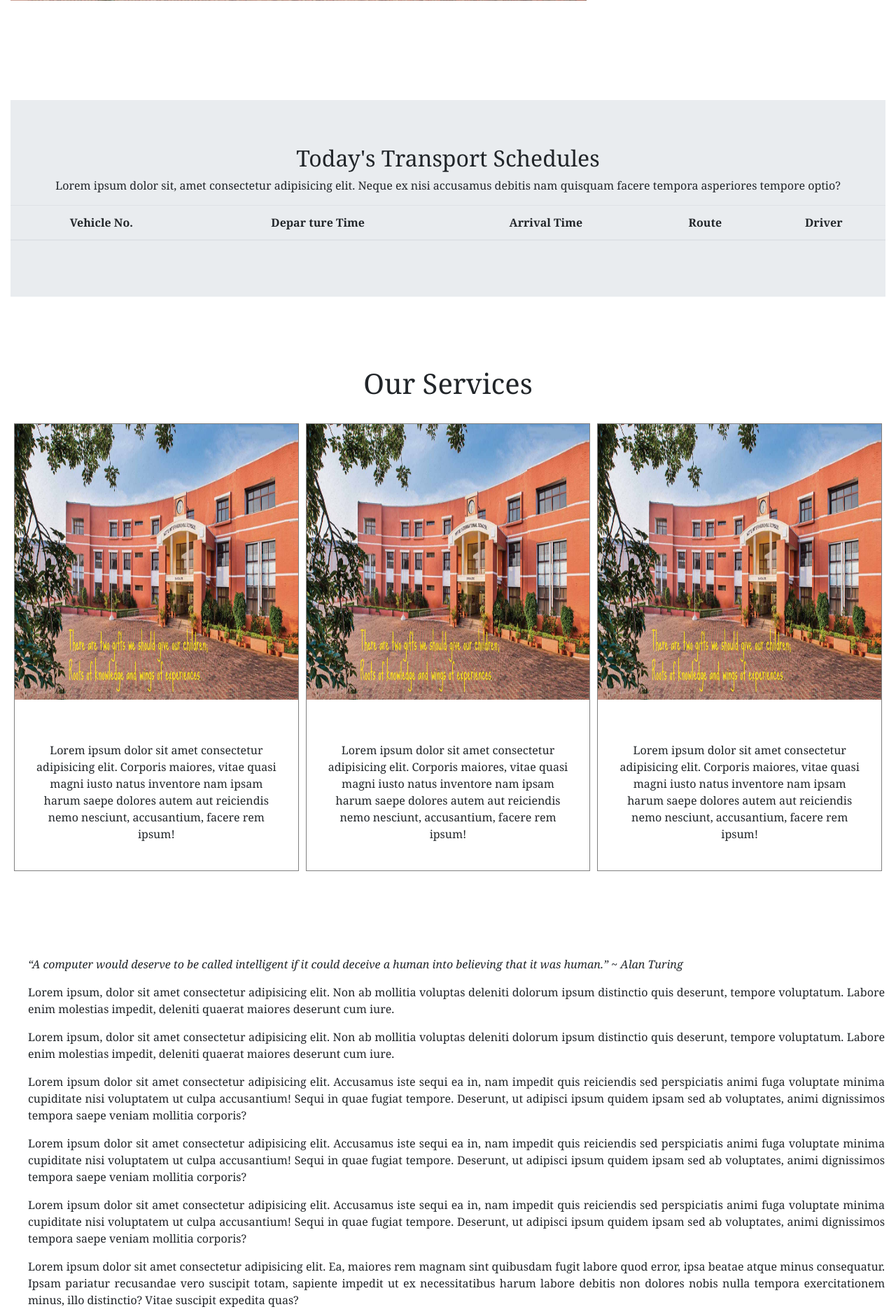
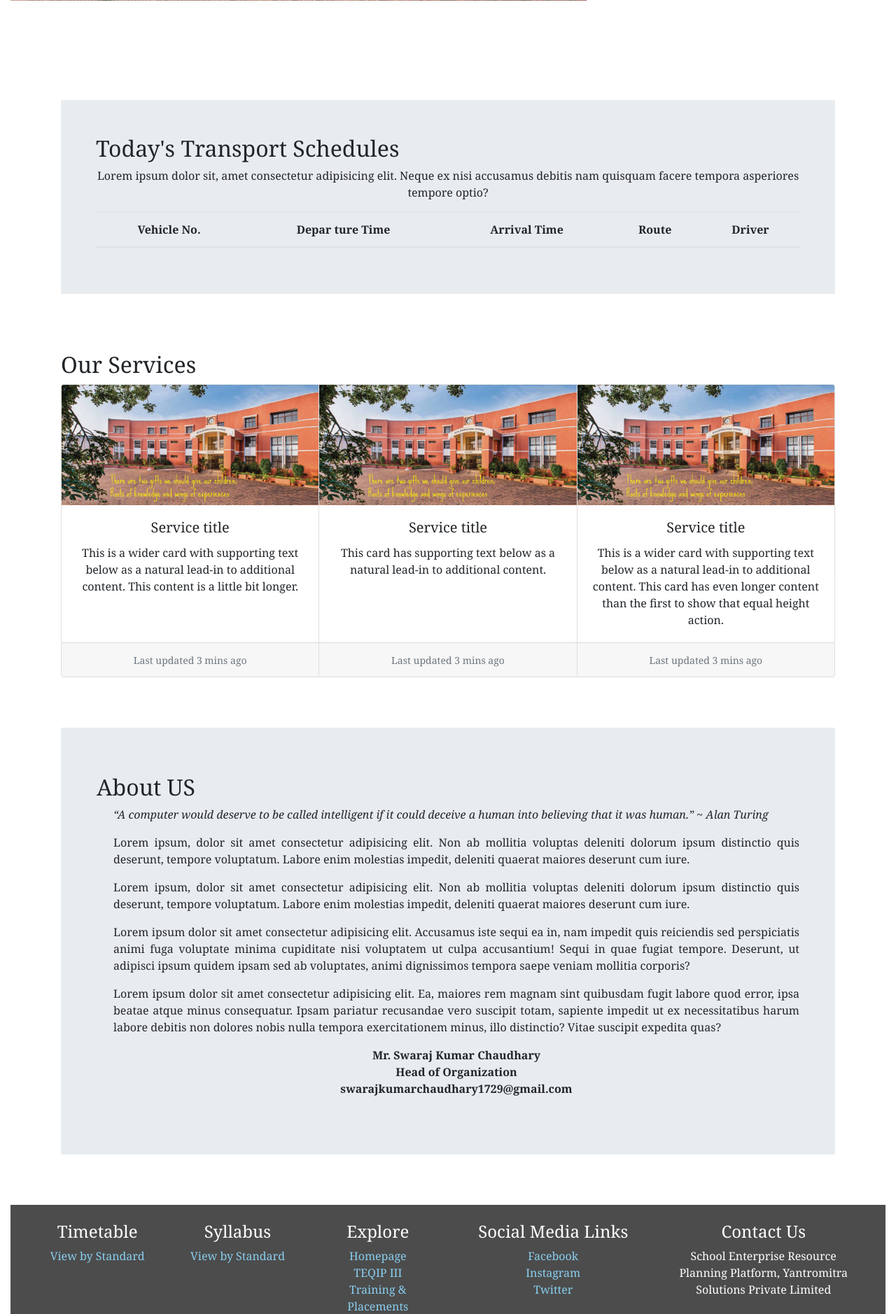
Before and after one commit to gyrodope69/school-management-website, a PHP site: page / in a window 1280 px wide. Shown: the part 457-2335 px from the top of the page at 70% size. Run offline with PHP 8.4, Linux system fonts and the light colour scheme; data comes from the database, SQL or seed files in the repository; lists and menus that the app fills with data are empty.

Commit message:
Update index.php

```diff
--- a/index.php
+++ b/index.php
@@ -1,10 +1,6 @@
 <?php include("./config.php") ?>
 <!doctype html>
 <html lang="en">
-
-<head>
-    <meta charset="utf-8">
-    <meta name="viewport" content="width=device-width, initial-scale=1, shrink-to-fit=no">
 
 <head>
         <meta charset="utf-8">
@@ -76,8 +72,8 @@
         </div>
         <br>
 
-        <div class="jumbotron jumbotron-fluid mt-5">
-            <h2>Today's Transport Schedules</h2>
+        <div class="jumbotron jumbotron-fluid mt-5" style="padding: 50px 50px 50px 50px; margin: 4.5rem">
+            <h2 align="left">Today's Transport Schedules</h2>
             <p>Lorem ipsum dolor sit, amet consectetur adipisicing elit. Neque ex nisi accusamus debitis nam quisquam facere tempora asperiores tempore optio?</p>
             <?php
             $today = strtolower(date('l'));
@@ -131,47 +127,56 @@
             ?>
         </div>
 
-        <div class="service-container" id="our-services">
-            <h1>Our Services</h1>
-            <div class="services">
-                <div class="service">
-                    <img src="./assets/vendor/slideshow-img-1.jpg" class="img-responsive service-img" alt="">
-                    <div class="service-text p-4">
-                        <h4>Service Text</h4>
-                        <p>Lorem ipsum dolor sit amet consectetur adipisicing elit. Corporis maiores, vitae quasi magni iusto natus inventore nam ipsam harum saepe dolores autem aut reiciendis nemo nesciunt, accusantium, facere rem ipsum!</p>
+        <div class="service-container" id="our-services" style="padding: 10px 0px 0px 0px; margin: 4.5rem">
+            <h2 align="left">Our Services</h2>
+            <div class="card-group">
+                <div class="card shov">
+                    <img class="card-img-top img-responsive service-img" src="./assets/vendor/slideshow-img-1.jpg" alt="Card image cap">
+                    <div class="card-body">
+                        <h5 class="card-title">Service title</h5>
+                        <p class="card-text">This is a wider card with supporting text below as a natural lead-in to additional content. This content is a little bit longer.</p>
+                    </div>
+                    <div class="card-footer">
+                        <small class="text-muted">Last updated 3 mins ago</small>
                     </div>
                 </div>
-                <div class="service">
-                    <img src="./assets/vendor/slideshow-img-1.jpg" class="img-responsive service-img" alt="">
-                    <div class="service-text p-4">
-                        <h4>Service Text</h4>
-                        <p>Lorem ipsum dolor sit amet consectetur adipisicing elit. Corporis maiores, vitae quasi magni iusto natus inventore nam ipsam harum saepe dolores autem aut reiciendis nemo nesciunt, accusantium, facere rem ipsum!</p>
+                <div class="card shov">
+                    <img class="card-img-top img-responsive service-img" src="./assets/vendor/slideshow-img-1.jpg" alt="Card image cap">
+                    <div class="card-body">
+                        <h5 class="card-title">Service title</h5>
+                        <p class="card-text">This card has supporting text below as a natural lead-in to additional content.</p>
+                    </div>
+                    <div class="card-footer">
+                        <small class="text-muted">Last updated 3 mins ago</small>
                     </div>
                 </div>
-                <div class="service">
-                    <img src="./assets/vendor/slideshow-img-1.jpg" class="img-responsive service-img" alt="">
-                    <div class="service-text p-4">
-                        <h4>Service Text</h4>
-                        <p>Lorem ipsum dolor sit amet consectetur adipisicing elit. Corporis maiores, vitae quasi magni iusto natus inventore nam ipsam harum saepe dolores autem aut reiciendis nemo nesciunt, accusantium, facere rem ipsum!</p>
+                <div class="card shov">
+                    <img class="card-img-top img-responsive service-img" src="./assets/vendor/slideshow-img-1.jpg" alt="Card image cap">
+                    <div class="card-body">
+                        <h5 class="card-title">Service title</h5>
+                        <p class="card-text">This is a wider card with supporting text below as a natural lead-in to additional content. This card has even longer content than the first to show that equal height action.</p>
+                    </div>
+                    <div class="card-footer">
+                        <small class="text-muted">Last updated 3 mins ago</small>
                     </div>
                 </div>
             </div>
         </div>
 
-
+        <div class="jumbotron jumbotron-fluid mt-5" style="padding: 50px 50px 50px 50px; margin: 4.5rem">
             <div class="row p-3" id="about-us">
+                <h2 align="left">About US</h2>
                 <div class="col-sx-1"></div>
                 <div class="col-xs-10 content pl-4">
                     <p style="text-align: justify;"><i>“A computer would deserve to be called intelligent if it could deceive a human into believing that it was human.” ~ Alan Turing</i></p>
                     <p style="text-align: justify;">Lorem ipsum, dolor sit amet consectetur adipisicing elit. Non ab mollitia voluptas deleniti dolorum ipsum distinctio quis deserunt, tempore voluptatum. Labore enim molestias impedit, deleniti quaerat maiores deserunt cum iure.</p>
                     <p style="text-align: justify;">Lorem ipsum, dolor sit amet consectetur adipisicing elit. Non ab mollitia voluptas deleniti dolorum ipsum distinctio quis deserunt, tempore voluptatum. Labore enim molestias impedit, deleniti quaerat maiores deserunt cum iure.</p>
                     <p style="text-align: justify;">Lorem ipsum dolor sit amet consectetur adipisicing elit. Accusamus iste sequi ea in, nam impedit quis reiciendis sed perspiciatis animi fuga voluptate minima cupiditate nisi voluptatem ut culpa accusantium! Sequi in quae fugiat tempore. Deserunt, ut adipisci ipsum quidem ipsam sed ab voluptates, animi dignissimos tempora saepe veniam mollitia corporis?</p>
-                <p style="text-align: justify;">Lorem ipsum dolor sit amet consectetur adipisicing elit. Accusamus iste sequi ea in, nam impedit quis reiciendis sed perspiciatis animi fuga voluptate minima cupiditate nisi voluptatem ut culpa accusantium! Sequi in quae fugiat tempore. Deserunt, ut adipisci ipsum quidem ipsam sed ab voluptates, animi dignissimos tempora saepe veniam mollitia corporis?</p>
-                <p style="text-align: justify;">Lorem ipsum dolor sit amet consectetur adipisicing elit. Accusamus iste sequi ea in, nam impedit quis reiciendis sed perspiciatis animi fuga voluptate minima cupiditate nisi voluptatem ut culpa accusantium! Sequi in quae fugiat tempore. Deserunt, ut adipisci ipsum quidem ipsam sed ab voluptates, animi dignissimos tempora saepe veniam mollitia corporis?</p>
                     <p style="text-align: justify;">Lorem ipsum dolor sit amet consectetur adipisicing elit. Ea, maiores rem magnam sint quibusdam fugit labore quod error, ipsa beatae atque minus consequatur. Ipsam pariatur recusandae vero suscipit totam, sapiente impedit ut ex necessitatibus harum labore debitis non dolores nobis nulla tempora exercitationem minus, illo distinctio? Vitae suscipit expedita quas?</p>
                     <p><b>Mr. Swaraj Kumar Chaudhary<br>Head of Organization<br>swarajkumarchaudhary1729@gmail.com</b></p>
 
                     </b>
+                </div>
             </div>
         </div>
 
```
Lines whose indentation alone changed are shown as unchanged.
